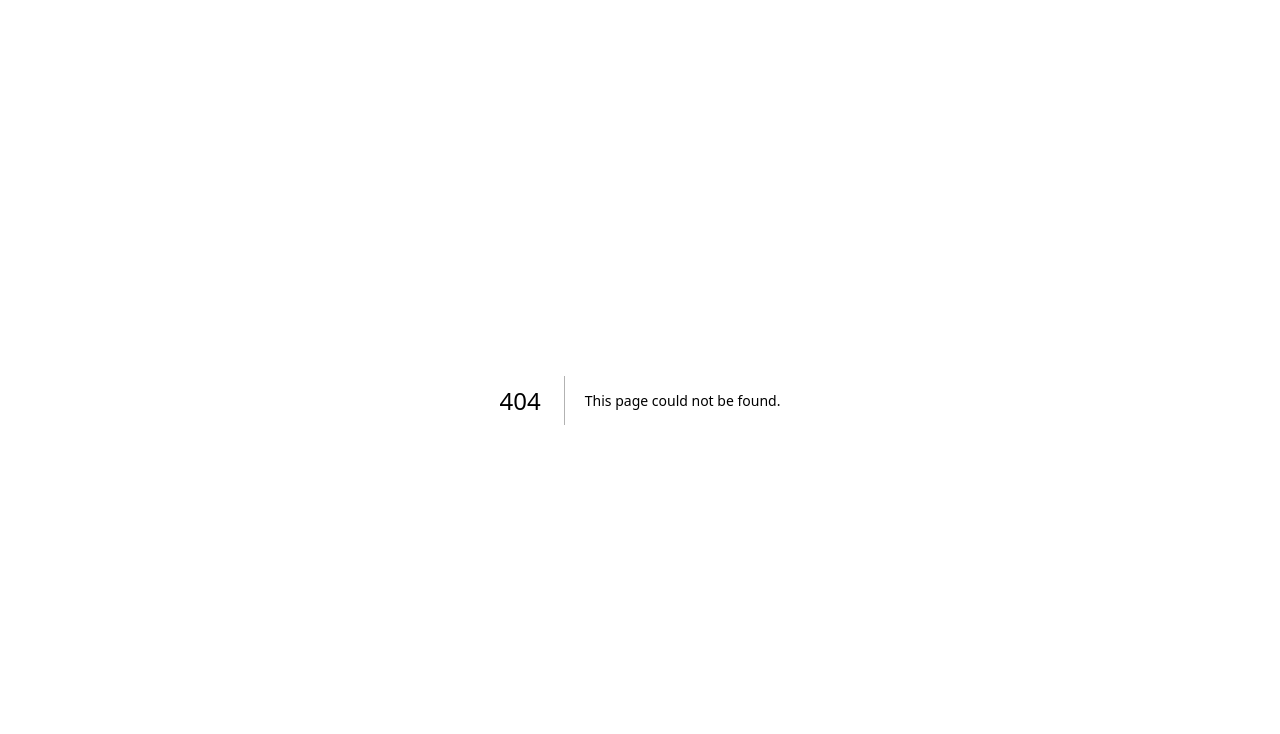
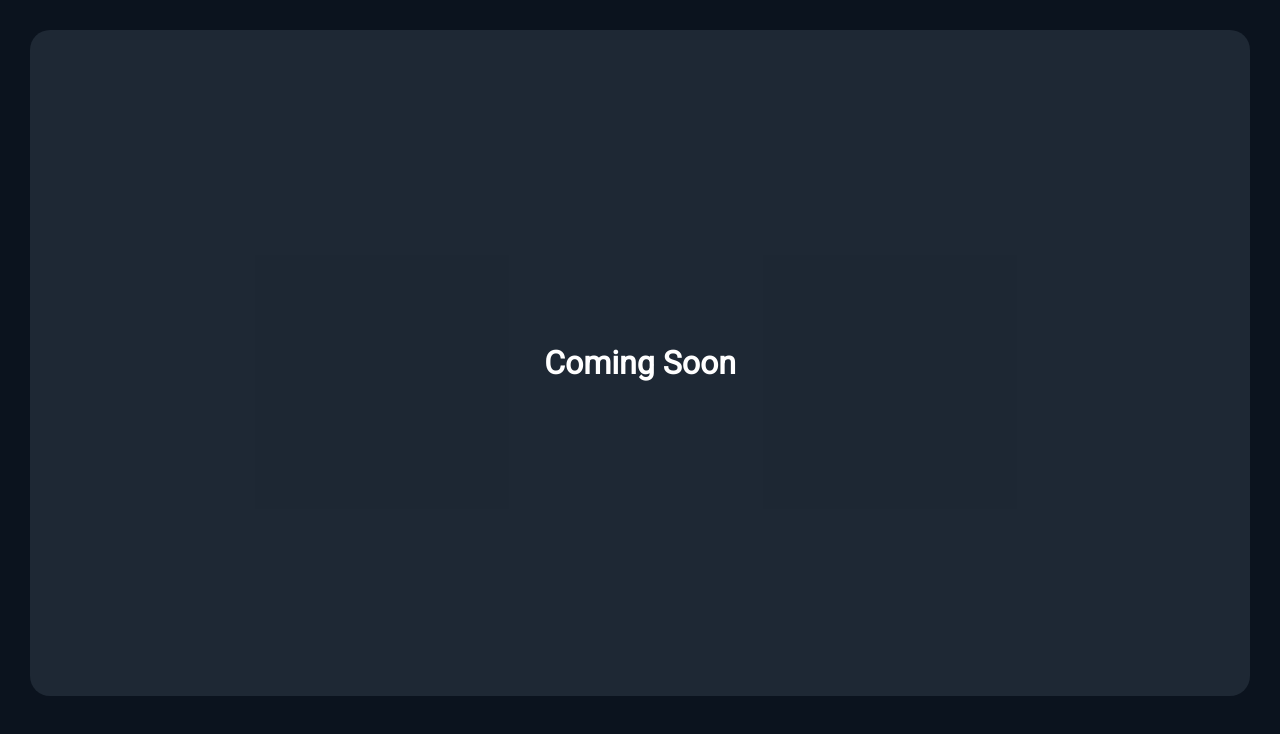
Before and after one commit to dayblassingame/SkyCast, a Next.js app: page /dashboard in a window 1280 px wide. Before the commit this address had no page. Shown: the top 734 px of the page. Built offline with nearby package versions, Linux system fonts and the light colour scheme.

Commit message:
added coming soom component

```diff
--- /dev/null
+++ b/app/dashboard/page.js
@@ -0,0 +1,17 @@
+import React from "react";
+import { FaUmbrella } from "react-icons/fa";
+import styles from '../styles/components/dashboard.module.scss';
+import icon from '../styles/components/icon.module.scss';
+
+export default function comingSoon(){
+
+    return(
+        <main>
+            <div  className={styles.container}>
+                <div className={styles.content}>
+                    <h1> Coming Soon </h1>
+                </div>
+            </div>
+        </main>
+    )
+}
--- a/app/page.js
+++ b/app/page.js
@@ -1,8 +1,10 @@
 import React from "react";
 import { FaUmbrella } from "react-icons/fa";
+import Link from "next/link";
+
 import icons from './styles/components/icon.module.scss';
 import button from './styles/components/button.module.scss';
-import styles from './styles/components/page.module.scss';
+import styles from './styles/components/landing.module.scss';
 
 
 export default function Landing(){
@@ -17,7 +19,7 @@ export default function Landing(){
                 <FaUmbrella className={icons.logoMini}/>
                 <h1> SkyCast </h1>
                 <p> Weather App </p>
-                <a href='#' className={button.button}> Get Started </a>
+                <Link href="/dashboard" className={button.button}> Get Started</Link>
             </div>
         </div>
       </main>
--- /dev/null
+++ b/app/styles/components/dashboard.module.scss
@@ -0,0 +1,35 @@
+@import '../base/variables.scss';
+@import '../base/typography.scss';
+
+.container{
+    background-color: $navy;
+    height: 100vh;
+    width: 100vw;
+    padding: $padding-large;
+
+    .content{
+        display: flex;
+        flex-direction: column;
+        justify-content: center;
+        align-items: center;
+        background-color: $overlay;
+        width: 100%;
+        height: 90%;
+        border-radius: 20px;
+
+    }
+
+    .icon{
+        animation: spin 4s infinite;
+    }
+
+    h1{
+        color: white;
+    }
+}
+
+@keyframes spin{
+    50%{
+        transform: rotate(190deg);
+    }
+}
```
Also changed, not shown: app/styles/components/landing.module.scss (renamed from app/styles/components/page.module.scss).
